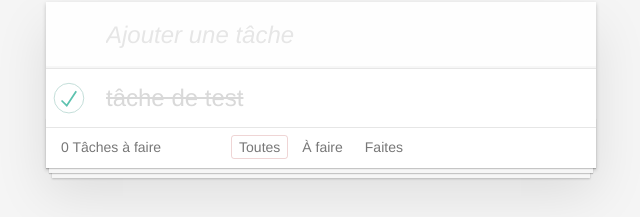
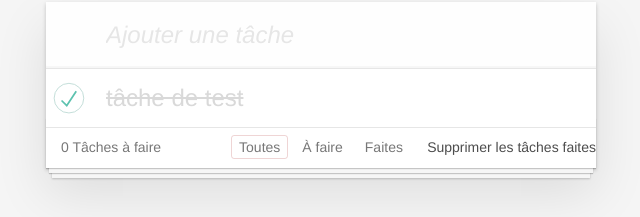
Before and after one commit to aureliasegarra/v-todos, a Vue app: page / in a window 1280 px wide. Shown: the part 128-345 px from the top of the page, without its empty margins (319-959 px from the left). Built offline with nearby package versions, Linux system fonts and the light colour scheme.

Commit message:
add delete button to delete completed tasks

```diff
--- a/src/components/Todos.vue
+++ b/src/components/Todos.vue
@@ -26,8 +26,9 @@
                     </div>
                 </li>
             </ul>
+            <button class="clear-completed" @click.prevent="deleteCompleted" v-show="completed">Supprimer les tâches faites</button>
         </div>
-        <footer class="footer" v-show="todos.length > 0">
+        <footer class="footer" v-show="hasTodos">
             <span class="todo-count"><strong>{{ remaining }}</strong> Tâches à faire</span>
             <ul class="filters">
                 <li><a href="#" :class="{selected: filter === 'all'}" @click.prevent="filter = 'all'">Toutes</a></li>
@@ -61,6 +62,9 @@
            },
            deleteTodo (todo) {
                this.todos = this.todos.filter(i => i !== todo)
+           },
+           deleteCompleted () {
+               this.todos = this.todos.filter(todo => !todo.completed)
            }
        },
        computed: {
@@ -74,8 +78,14 @@
                    })
                }
             },
+            hasTodos () {
+                return this.todos.length > 0
+            },
            remaining () {
                return this.todos.filter(todo => !todo.completed).length
+           },
+           completed () {
+               return this.todos.filter(todo => todo.completed).length
            },
            filteredTodos () {
                if (this.filter === 'todo') {
--- a/src/components/todos.css
+++ b/src/components/todos.css
@@ -319,7 +319,7 @@ body {
 html .clear-completed:active {
 	float: right;
 	position: relative;
-	line-height: 20px;
+	line-height: 40px;
 	text-decoration: none;
 	cursor: pointer;
 }
```
